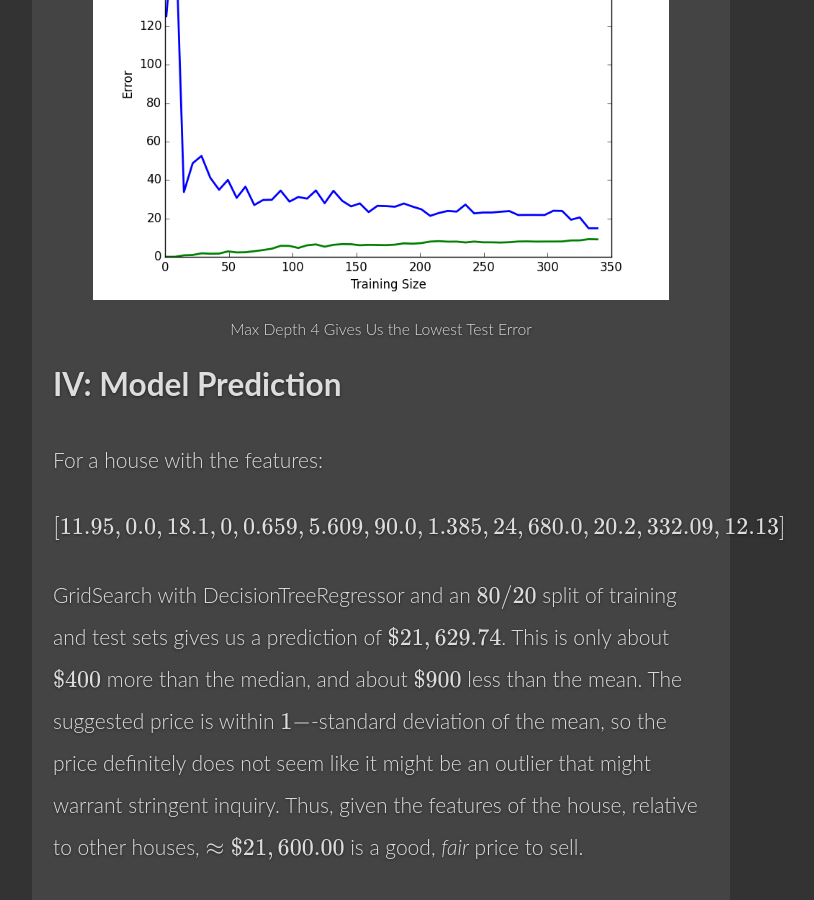
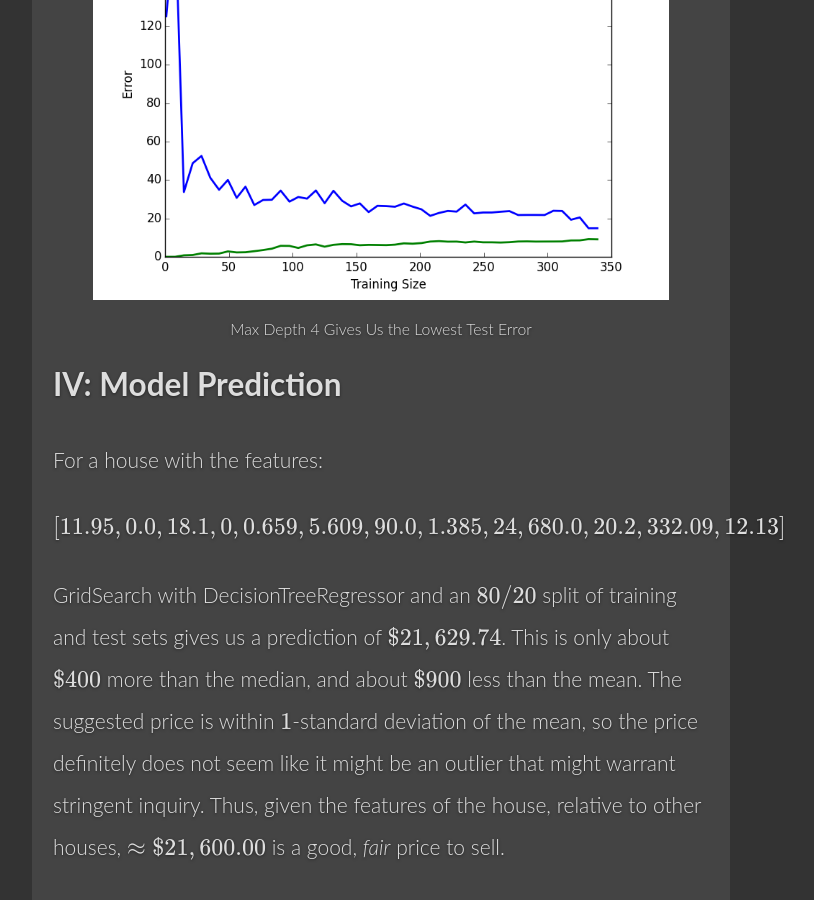
Before and after one commit to Edderic/edderic.github.io, a Jekyll site: the page built from _posts/2015-11-17-boston-housing-prices-dataset.markdown, in a window 1280 px wide and 900 px high, scrolled down 8015 px. Shown: the whole window, without its empty margins (259-1073 px from the left). Built offline with Jekyll 4.4.1, drawn with Linux system fonts in a browser that asks for light colours; formulas are drawn with MathJax 3.

Commit message:
remove typo

```diff
--- a/_posts/2015-11-17-boston-housing-prices-dataset.markdown
+++ b/_posts/2015-11-17-boston-housing-prices-dataset.markdown
@@ -163,7 +163,7 @@ $$
 GridSearch with DecisionTreeRegressor and an \\(80/20\\) split of training and
 test sets gives us a prediction of \\($21,629.74\\). This is only about
 \\($400\\) more than the median, and about \\($900\\) less than the mean. The
-suggested price is within \\(1-\\)-standard deviation of the mean, so the price
+suggested price is within \\(1\\)-standard deviation of the mean, so the price
 definitely does not seem like it might be an outlier that might warrant
 stringent inquiry. Thus, given the features of the house, relative to other
 houses, \\(\approx $21,600.00\\) is a good, *fair* price to sell.
```
